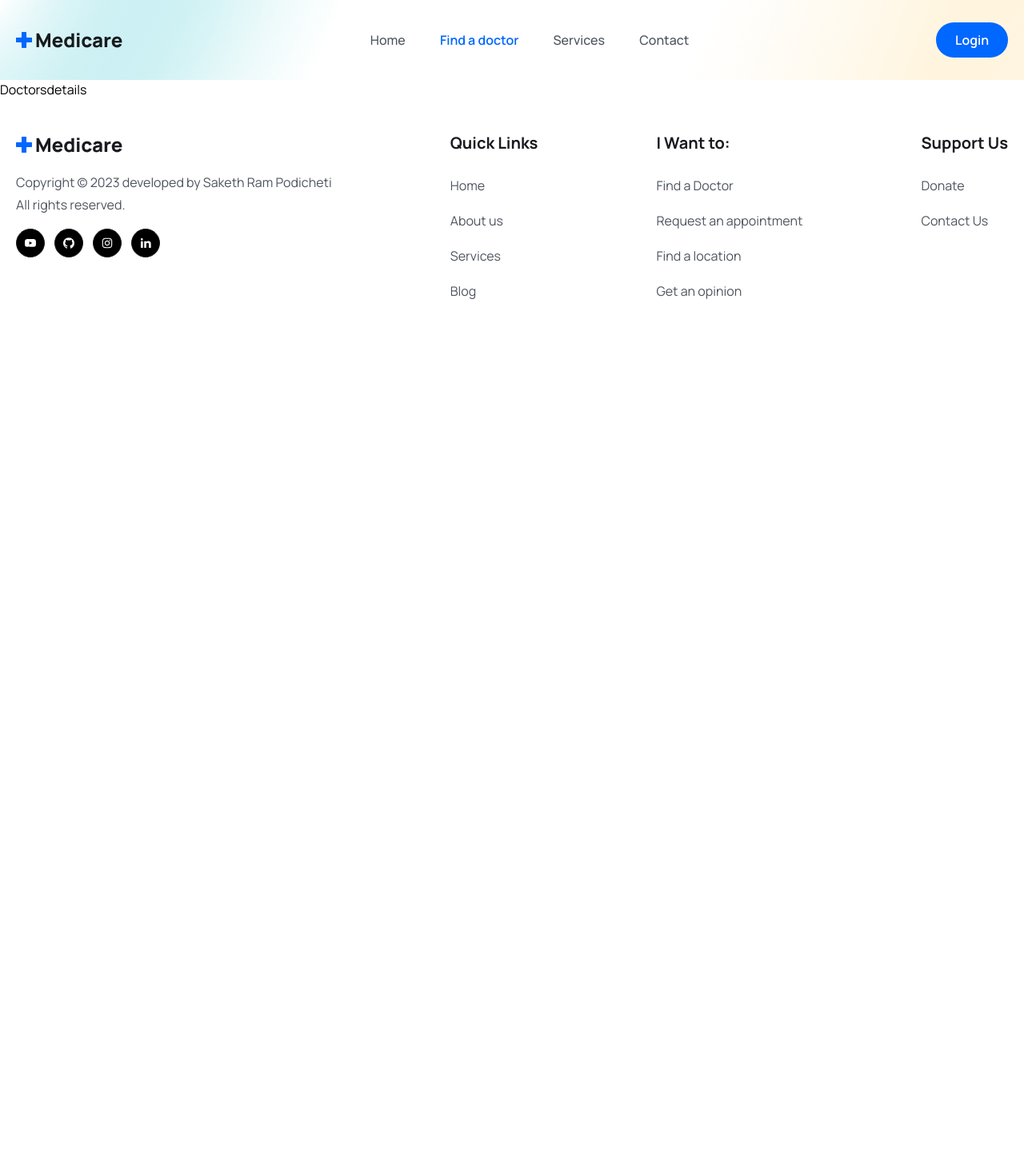
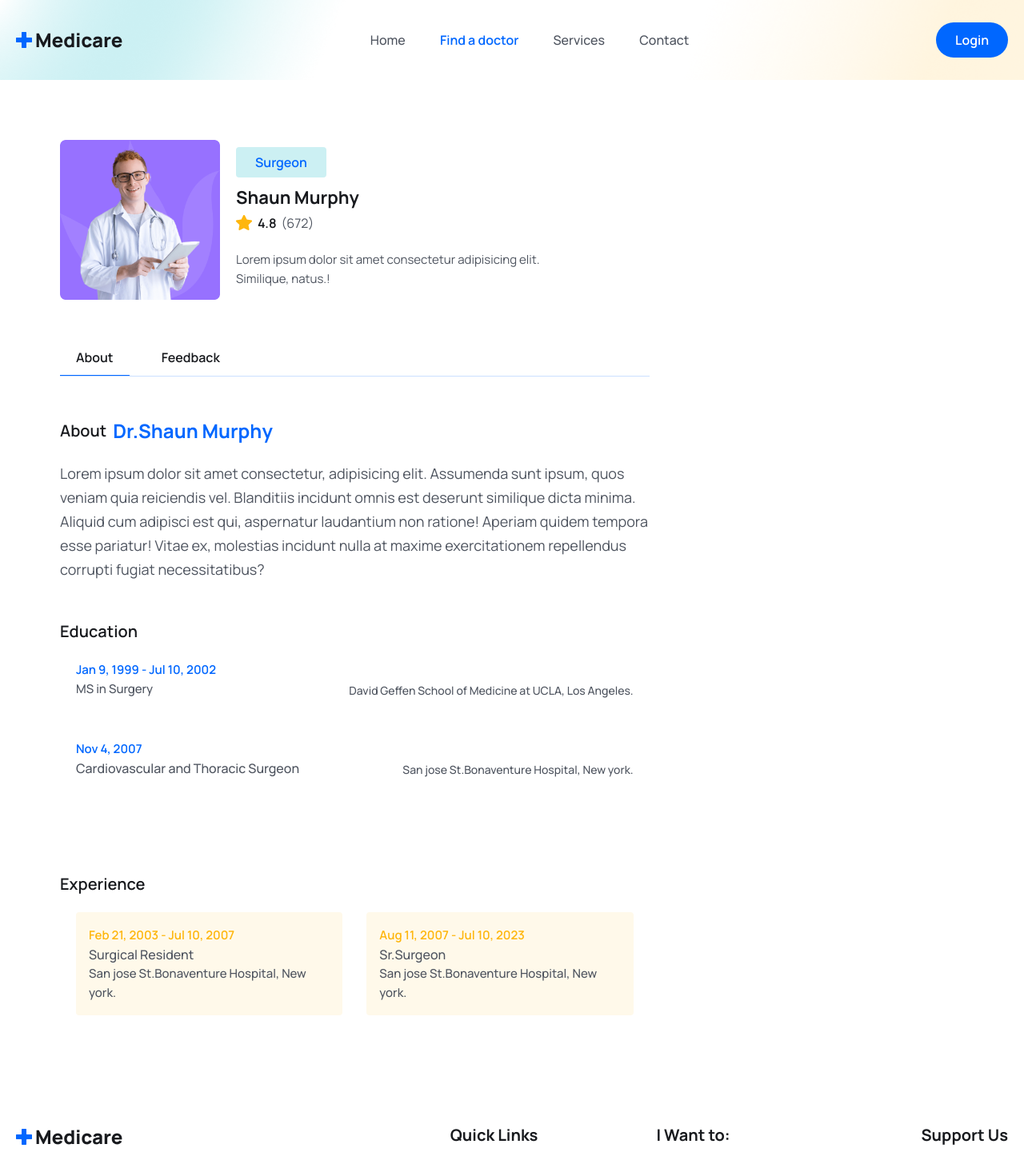
Before and after one commit to sakethram113/MedPro-Enhancing-Patient-Care, a React (Vite) app in the folder Frontend/: page /doctors/1 in a window 1280 px wide. Shown: the top 1461 px of the page at 80% size. Before the commit the page ends 800 px from the top, so only its background shows below. Built offline with nearby package versions, Linux system fonts and the light colour scheme.

Commit message:
back again change in find doctor

```diff
--- a/Frontend/src/pages/Doctors/Doctors.jsx
+++ b/Frontend/src/pages/Doctors/Doctors.jsx
@@ -1,9 +1,49 @@
-import React from 'react'
+import Testimonial from "../../components/Testimonial/Testimonial";
+import {doctors} from "./../../assets/data/doctors";
+import DoctorCard from './../../components/Doctors/DoctorCard'
 
 const Doctors = () => {
-  return (
-    <div>Doctors</div>
-  )
-}
+  return(
+  <>
+    <section className="bg-[#fff9ea]">
+     <div className="container text-center">
+      <h2 className="heading">Find a Doctor</h2>
+      <div className="max-w-[570px] mt-[30px] mx-auto bg-[#0066ff2c] rounded-md flex items-center justify-between">
+        <input type="search"
+        className="py-4 pl-4 pr-2 bg-transparent w-full focus:ouline-none cursor-pointer placeholder:text-textColor "
+        placeholder="Search Doctor"/>
+        <button className="btn mt-0 rounded-[0px] rounded-r-md">
+          Search
+        </button>
+      </div>
+     </div>
+    </section>
+
+    <section>
+      <div className="container">
+      <div className='grid grid-cols-1 sm:grid-cols-2 md:grid-cols-3 lg:grid-cols-4 gap-5'>
+      {doctors.map((doctor=> <DoctorCard key={doctor.id} doctor={doctor}/>))}
+    </div>
+      </div>
+    </section>
+
+    <section>
+            <div className="container">
+            <div className='lg:w-[470px] mx-auto'>
+                  <h2 className='heading text-center'>What Our Patients Say</h2>
+                  <p className='text__para text-center'>
+                    World class Health-Care for everyone. Our health system offers unmatched, expert health care
+                  </p>
+              </div>
+
+              <Testimonial/>
+            </div>
+    </section>
+
+
+
+  </>
+  );
+};
 
 export default Doctors
--- /dev/null
+++ b/Frontend/src/pages/Doctors/DoctorsAbout.jsx
@@ -0,0 +1,88 @@
+import { formatDate } from '../../utils/formatDate';
+
+const DoctorsAbout = () => {
+  return (
+    <div>
+        <div>
+            <h3 className='text-[20px] leading-[30px] text-headingColor font-semibold flex items-center gap-2'>
+                About
+                <span className='text-primaryColor font-bold text-[24px] leading-9'>Dr.Shaun Murphy</span>
+            </h3>
+            <p className="text__para">Lorem ipsum dolor sit amet consectetur, adipisicing elit. Assumenda sunt ipsum, quos veniam quia reiciendis vel. Blanditiis incidunt omnis est deserunt similique dicta minima. Aliquid cum adipisci est qui, aspernatur laudantium non ratione! Aperiam quidem tempora esse pariatur! Vitae ex, molestias incidunt nulla at maxime exercitationem repellendus corrupti fugiat necessitatibus?</p>
+        </div>
+
+
+        <div className='mt-12'>
+          <h3 className='text-[20px] leading-[30px] text-headingColor font-semibold'>
+            Education
+          </h3>
+
+          <ul className='pt-4 md:p-5'>
+            <li className='flex flex-col sm:flex-row sm:justify-between sm:items-end md:gap-5 mb-[50px]'>
+              <div>
+                <span className='text-primaryColor text-[15px] leading-6 font-semibold'>
+                    {formatDate("01-09-1999")} -  {formatDate("07-10-2002")}
+                </span>
+                <p className='text-[15px] leading-6 font-medium text-textColor'>
+                    MS in Surgery
+                </p>
+              </div>
+              <p className='text-[14px] leading-5 font-medium text-textColor'>
+                 David Geffen School of Medicine at UCLA, Los Angeles.
+            </p>
+            </li>
+            <li className='flex flex-col sm:flex-row sm:justify-between sm:items-end md:gap-5 mb-[50px]'>
+              <div>
+                <span className='text-primaryColor text-[15px] leading-6 font-semibold'>
+                    {formatDate("11-04-2007")}
+                </span>
+                <p className='text-[16px] leading-6 font-medium text-textColor'>
+                    Cardiovascular and Thoracic Surgeon
+                </p>
+              </div>
+              <p className='text-[14px] leading-5 font-medium text-textColor'>
+                San jose St.Bonaventure Hospital, New york.
+            </p>
+            </li>
+          </ul>
+        </div>
+
+
+
+        <div className='mt-12'>
+          <h3 className='text-[20px] leading-[30px] text-headingColor font-semibold'>
+            Experience
+          </h3>
+
+          <ul className='grid sm:grid-cols-2 gap-[30px] pt-4 md:p-5'>
+            <li className='p-4 rounded bg-[#fff9ea]'>
+              <span className='text-yellowColor text-[15px] leading-6 font-semibold'>
+              {formatDate("2-21-2003")} -  {formatDate("07-10-2007")}
+              </span>
+              <p className='text-[16px] leading-6 font-medium text-textColor'>
+                Surgical Resident
+              </p>
+              <p className='text-[15px] leading-6 font-medium text-textColor'>
+               San jose St.Bonaventure Hospital, New york.
+              </p>
+            </li>
+            <li className='p-4 rounded bg-[#fff9ea]'>
+              <span className='text-yellowColor text-[15px] leading-6 font-semibold'>
+              {formatDate("08-11-2007")} -  {formatDate("07-10-2023")}
+              </span>
+              <p className='text-[16px] leading-6 font-medium text-textColor'>
+                Sr.Surgeon
+              </p>
+              <p className='text-[15px] leading-6 font-medium text-textColor'>
+               San jose St.Bonaventure Hospital, New york.
+              </p>
+            </li>
+
+          </ul>
+        </div>
+    </div>
+  );
+};
+
+
+export default DoctorsAbout
--- a/Frontend/src/pages/Doctors/Doctorsdetails.jsx
+++ b/Frontend/src/pages/Doctors/Doctorsdetails.jsx
@@ -1,8 +1,69 @@
-import React from 'react'
+import React, { useState } from 'react';
+import doctorImg from '../../assets/images/doctor-img02.png';
+import starIcon from '../../assets/images/Star.png';
+import DoctorsAbout from './DoctorsAbout';
+import Feedback from './Feedback';
 
 const Doctorsdetails = () => {
+
+  const [tab,setTab] = useState('about');
   return (
-    <div>Doctorsdetails</div>
+    <section>
+      <div className='max-w-[1170px] px-5 mx-auto'>
+        <div className='grid md:grid-cols-3 gap-[50px]'>
+          <div className='md:col-span-2'>
+            <div className='flex items-center gap-5'>
+              <figure className='max-w-[200px] max-h-[200px]'>
+                <img src={doctorImg} alt="" className='w-full' />
+              </figure>
+
+              <div>
+                <span className='bg-[#CCF0F3] text-primaryColor py-1 px-6 lg:py-2 lg:px-6 text-[12px]
+                leading-4 lg:text-[16px] lg:leading-7 font-semibold rounded'>
+                  Surgeon
+                </span>
+                <h3 className='text-headingColor text-[22px] leading-9 mt-3 font-bold'>
+                  Shaun Murphy
+                </h3>
+                <div className='flex items-center gap-[6px]'>
+                  <span className='flex items-center gap-[6px] text-[14px] leading-5 lg:text-[16px] lg:leading-7 font-semibold text-headingColor'>
+                    <img src={starIcon} alt="" /> 4.8
+                  </span>
+                  <span className='text-[14px] leading-5 lg:text-[16px] lg:leading-7 font-[400] text-textColor'>
+                    (672)
+                  </span>
+                </div>
+
+                <p className='text__para text-[14px] leading-6 md:text-[15px] lg:max-w-[390px]'>
+                  Lorem ipsum dolor sit amet consectetur adipisicing elit. Similique, natus.!
+                </p>
+              </div>
+            </div>
+
+            <div className='mt-[50px] border-b border-solid border-[#0066ff34]'>
+              <button onClick={() => setTab('about')}
+              className={`${tab==='about' && 'border-b border-solid border-primaryColor'}    py-2 px-5 mr-5 text-[16px] leading-7 text-headingColor font-semibold`}>
+                About
+              </button>
+              <button onClick={() => setTab('feedback')}
+              className={`${tab==='feedback' && 'border-b border-solid border-primaryColor'} py-2 px-5 mr-5 text-[16px] leading-7 text-headingColor font-semibold`}>
+                Feedback
+              </button>
+            </div>
+
+            <div className='mt-[50px]'>
+              {tab === 'about' && <DoctorsAbout/>}
+              {tab === 'feedback' && <Feedback/>}
+            </div>
+
+          </div>
+
+
+          <div></div>
+
+        </div>
+      </div>
+    </section>
   )
 }
 
--- /dev/null
+++ b/Frontend/src/utils/formatDate.js
@@ -0,0 +1,7 @@
+export const formatDate = (date, config) =>{
+    const defaultOptions = {day: 'numeric', month: 'short', year:'numeric'};
+    const options = config ? config : defaultOptions;
+
+    return new Date(date).toLocaleDateString('en-US', options);
+
+}
```
